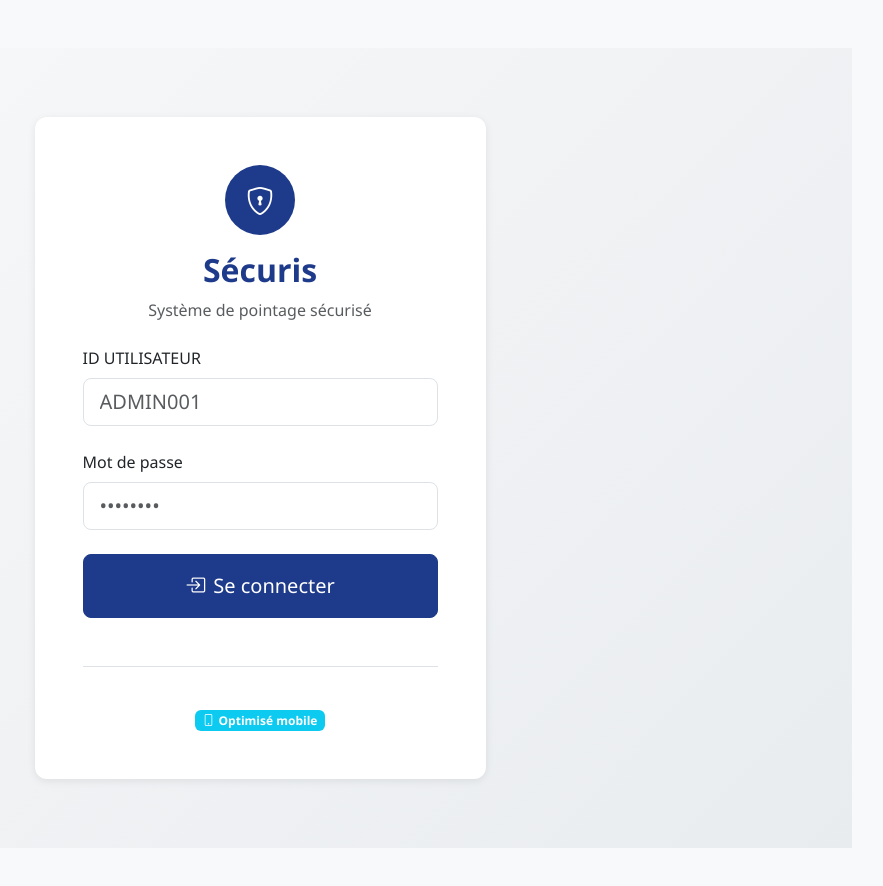
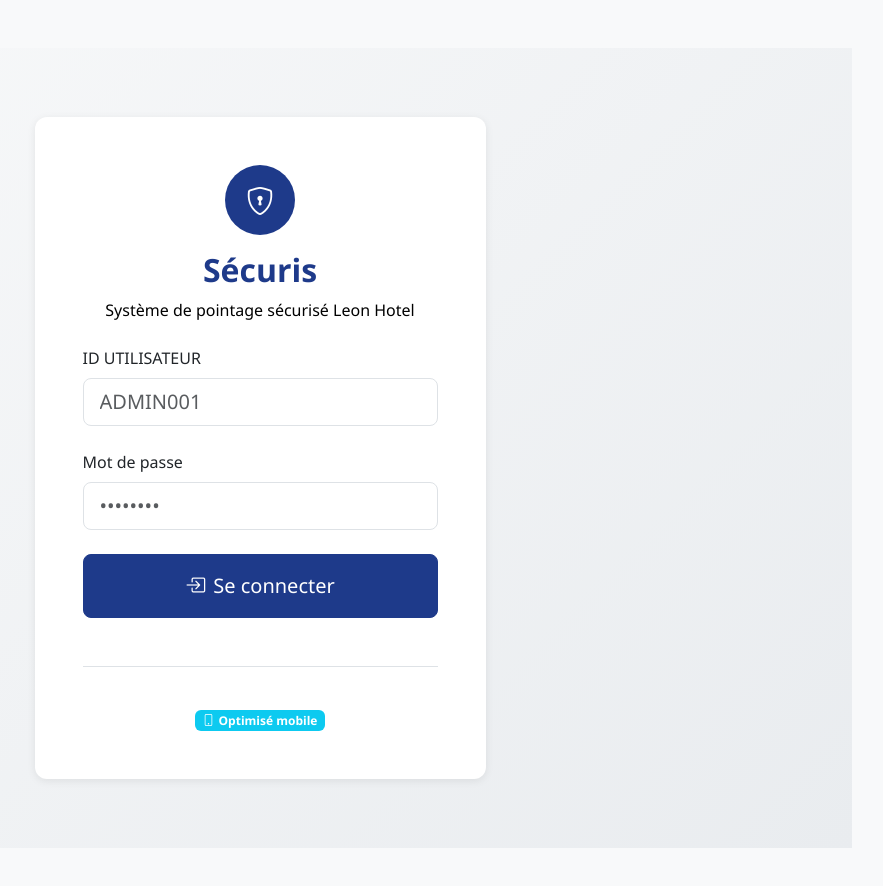
Before and after one commit to samksk10/securs-app, a React (Vite) app in the folder frontend/: page /login in a window 1280 px wide. Shown: the top 886 px of the page, without its empty margins (380-1263 px from the left). Built offline with nearby package versions, Linux system fonts and the light colour scheme.

Commit message:
ajout nom hotel sur le login

```diff
--- a/frontend/src/components/Auth/LoginForm.jsx
+++ b/frontend/src/components/Auth/LoginForm.jsx
@@ -37,7 +37,7 @@ const LoginForm = () => {
                                         <i className="bi bi-shield-lock text-white fs-3"></i>
                                     </div>
                                     <h2 className="fw-bold text-securs-blue">Sécuris</h2>
-                                    <p className="text-muted">Système de pointage sécurisé</p>
+                                    <p className="text-body-emphasis">Système de pointage sécurisé Leon Hotel</p>
                                 </div>
 
                                 {/* Formulaire */ }
```
